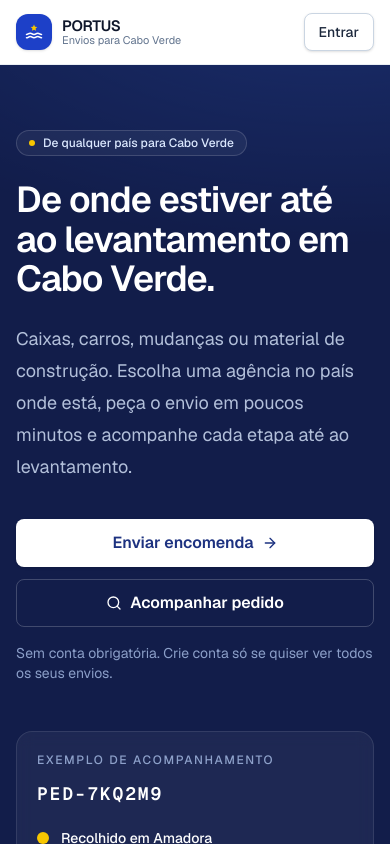
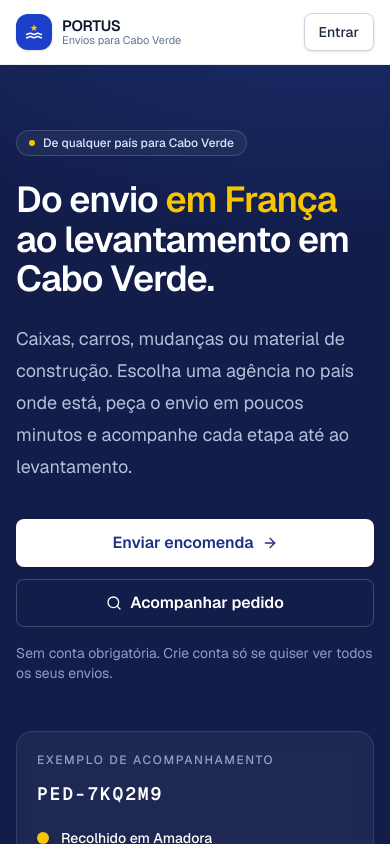
Before and after one commit to CledirFL/portus_portal, a Next.js app: page / in a window 390 px wide. Shown: the top 844 px of the page. Built offline with nearby package versions, Linux system fonts and the light colour scheme.

Commit message:
feat(landing): rotate dispatch countries in the hero headline
The headline cycles through Portugal, America and France. Screen readers get the full sentence once, and on mobile the rest of the headline moves to its own line so the reserved width does not leave a gap.

```diff
--- a/src/app/page.tsx
+++ b/src/app/page.tsx
@@ -2,7 +2,11 @@ import Link from "next/link";
 import { ArrowRight, Building2, FileCheck2, PackageCheck, QrCode, Search, Ship, ShieldCheck, Warehouse } from "lucide-react";
 import { CargoTypeIcon } from "@/components/cargo-type-icon";
 import { PublicHeader } from "@/components/layout/public-header";
+import { RotatingText } from "@/components/ui/rotating-text";
 import { cargoTypes } from "@/domain/cargo-types";
+
+// Países de envio em destaque por agora; a preposição muda com o país.
+const heroDispatchPlaces = ["em Portugal", "na América", "em França"];
 
 const journey = [
   { icon: PackageCheck, title: "Pedido e recolha", text: "Escolhe a agência, descreve a carga e entrega-a ou pede a recolha em casa." },
@@ -38,7 +42,14 @@ export default function HomePage() {
               <span className="h-1.5 w-1.5 rounded-full bg-star" /> De qualquer país para Cabo Verde
             </p>
             <h1 className="mt-6 text-4xl font-semibold leading-[1.1] tracking-tight sm:text-5xl lg:text-6xl">
-              De onde estiver até ao levantamento em Cabo Verde.
+              <span className="sr-only">
+                Do envio em Portugal, na América ou em França ao levantamento em Cabo Verde.
+              </span>
+              <span aria-hidden>
+                Do envio <RotatingText items={heroDispatchPlaces} className="text-star" />
+                {/* No telemóvel o resto vai para a linha seguinte, para o espaço reservado não ficar a meio. */}
+                <br className="sm:hidden" /> ao levantamento em Cabo Verde.
+              </span>
             </h1>
             <p className="mt-6 max-w-xl text-lg leading-8 text-brand-100/80">
               Caixas, carros, mudanças ou material de construção. Escolha uma agência no país onde está, peça o envio em poucos minutos e acompanhe cada etapa até ao levantamento.
```
